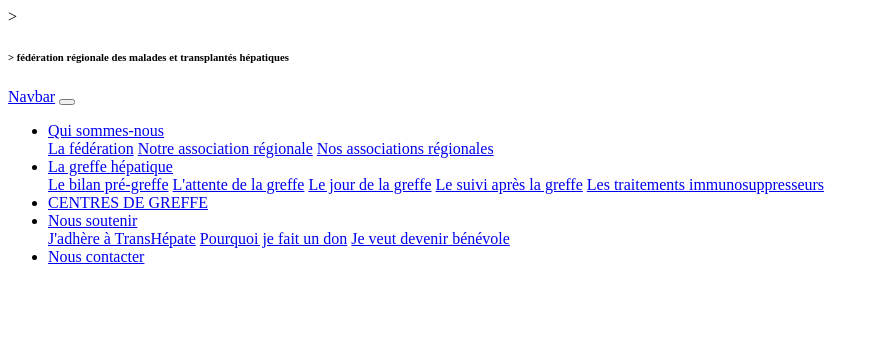
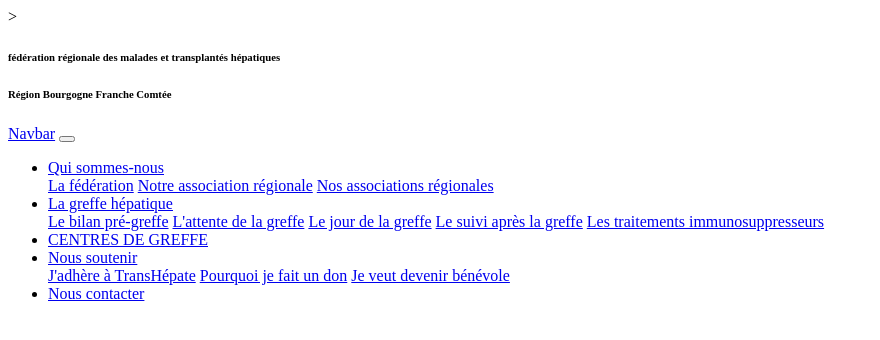
Before and after one commit to jeanmarcandre/TransHepate, a Symfony app: template templates/base.html.twig in a window 1280 px wide. Shown: the top 340 px of the page, without its empty margins (0-880 px from the left). Run offline with Twig, Linux system fonts and the light colour scheme; the template is opened without the code that fills it, so the values that code supplies are empty; some libraries are stand-ins or nearby versions.

Commit message:
commit lien externe

```diff
--- a/templates/base.html.twig
+++ b/templates/base.html.twig
@@ -20,12 +20,11 @@
 
     <body>
         {# HEADER #}
-        <div class="container fluid">
-            <h6 class="text-uppercase p-auto text-white">>  fédération régionale des malades et transplantés hépatiques</h6>
-            <a class="bi bi-facebook px-2 text-white" href="#">
-            <i class="bi bi-facebook px-2 text-white"></i><span class="text-white"></span></a>
-            <a class="bi bi-instagram px-2 text-white" href="#">
-            <i class="bi bi-instagram px-2 text-white"></i><span class="text-white"></span></a>
+        <div class="text-align">
+            <div class="container mb-4">
+                <h6 class="text-uppercase  text-white">  fédération régionale des malades et transplantés hépatiques</h6>
+                <h6 class="text-uppercase  text-white">  Région Bourgogne Franche Comtée</h6>
+            </div>
         </div>
 
         <nav class="navbar navbar-expand-lg bg-white">
@@ -40,7 +39,7 @@
                         <li class="nav-item dropdown">
                             <a class="nav-link dropdown-toggle text-black" data-bs-toggle="dropdown" href="#" role="button" aria-haspopup="true" aria-expanded="false">Qui sommes-nous</a>
                             <div class="dropdown-menu bg-success">
-                                <a class="dropdown-item" href="#">La fédération</a>
+                                <a class="dropdown-item" href="https://www.transhepate.org/" target="_blank">La fédération</a>
                                 <a class="dropdown-item" href="#">Notre association régionale</a>
                                 <a class="dropdown-item" href="#">Nos associations régionales</a>
                             </div>
```
